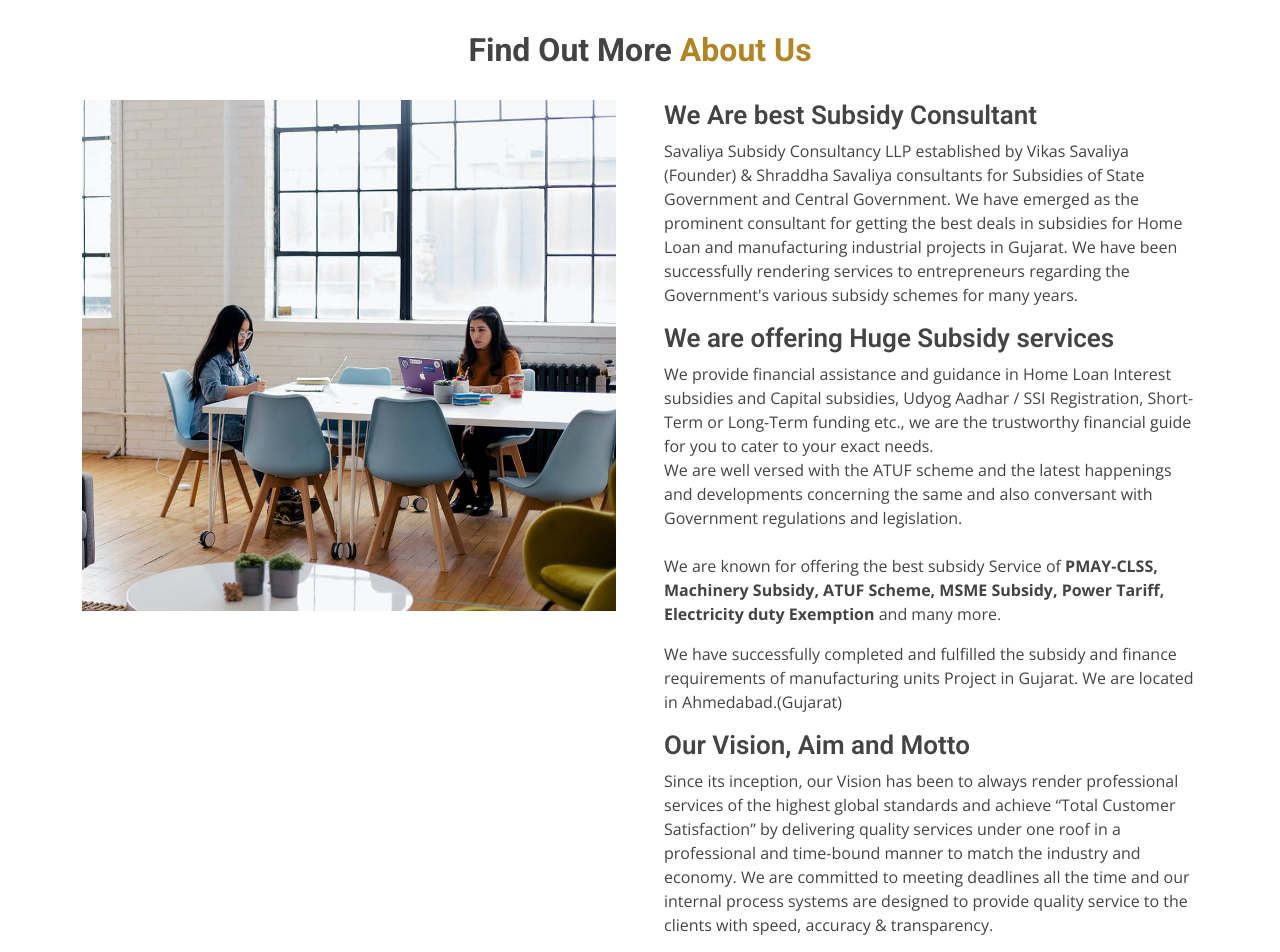
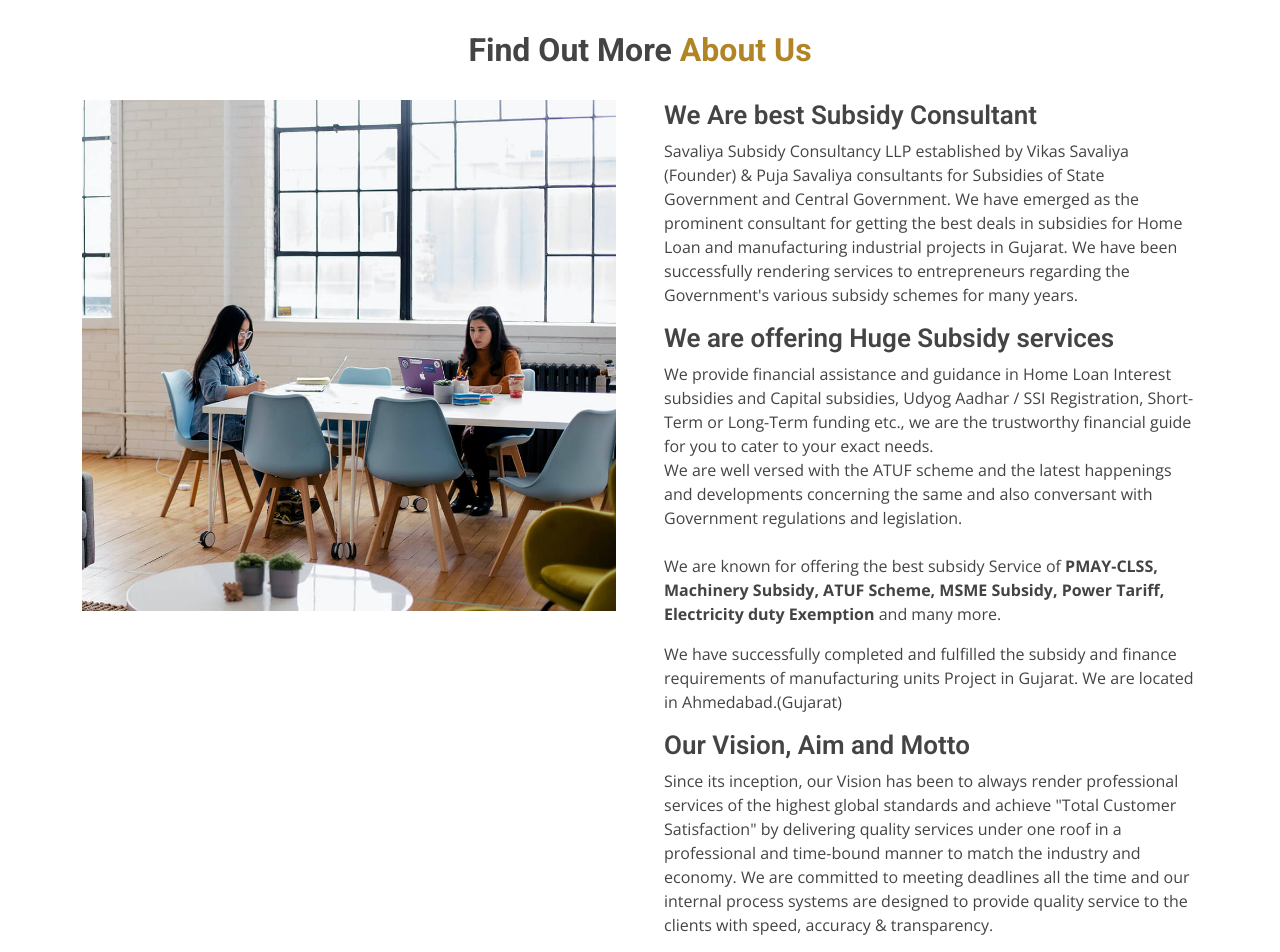
Before and after one commit to savaliyaconsultancy18/savaliya-consultancy-llp, a plain HTML site: page index.html in a window 1280 px wide. Shown: the part 1140-2092 px from the top of the page. Drawn offline with nearby package versions, Linux system fonts and the light colour scheme.

Commit message:
NAme changed

```diff
--- a/index.html
+++ b/index.html
@@ -163,12 +163,11 @@
             data-aos-delay="100">
             <h3>We Are best Subsidy Consultant</h3>
             <p>
-              Savaliya Subsidy Consultancy LLP established by Vikas Savaliya (Founder) & Shraddha Savaliya consultants
-              for Subsidies of
-              State Government and Central Government. We have emerged as the prominent consultant for getting the best
-              deals in subsidies for Home Loan and manufacturing industrial projects in Gujarat. We have been
-              successfully rendering services to entrepreneurs regarding the Government's various subsidy schemes for
-              many years.
+              Savaliya Subsidy Consultancy LLP established by Vikas Savaliya (Founder) & Puja Savaliya consultants for
+              Subsidies of State Government and Central Government. We have emerged as the prominent consultant for
+              getting the best deals in subsidies for Home Loan and manufacturing industrial projects in Gujarat. We
+              have been successfully rendering services to entrepreneurs regarding the Government's various subsidy
+              schemes for many years.
             </p>
             <h3> We are offering Huge Subsidy services</h3>
             <p>
@@ -178,15 +177,14 @@
               We are well versed with the ATUF scheme and the latest happenings and developments concerning the same and
               also conversant with Government regulations and legislation.<br /><br />
               We are known for offering the best subsidy Service of <strong>PMAY-CLSS, Machinery Subsidy, ATUF Scheme,
-                MSME
-                Subsidy, Power Tariff, Electricity duty Exemption</strong> and many more.<br />
+                MSME Subsidy, Power Tariff, Electricity duty Exemption</strong> and many more.<br />
             </p>
             <p>We have successfully completed and fulfilled the subsidy and finance requirements of manufacturing units
               Project in Gujarat. We are located in Ahmedabad.(Gujarat)</p>
             <h3> Our Vision, Aim and Motto </h3>
             <p>
               Since its inception, our Vision has been to always render professional services of the highest global
-              standards and achieve “Total Customer Satisfaction” by delivering quality services under one roof in a
+              standards and achieve "Total Customer Satisfaction" by delivering quality services under one roof in a
               professional and time-bound manner to match the industry and economy. We are committed to meeting
               deadlines all the time and our internal process systems are designed to provide quality service to the
               clients with speed, accuracy & transparency.
```
